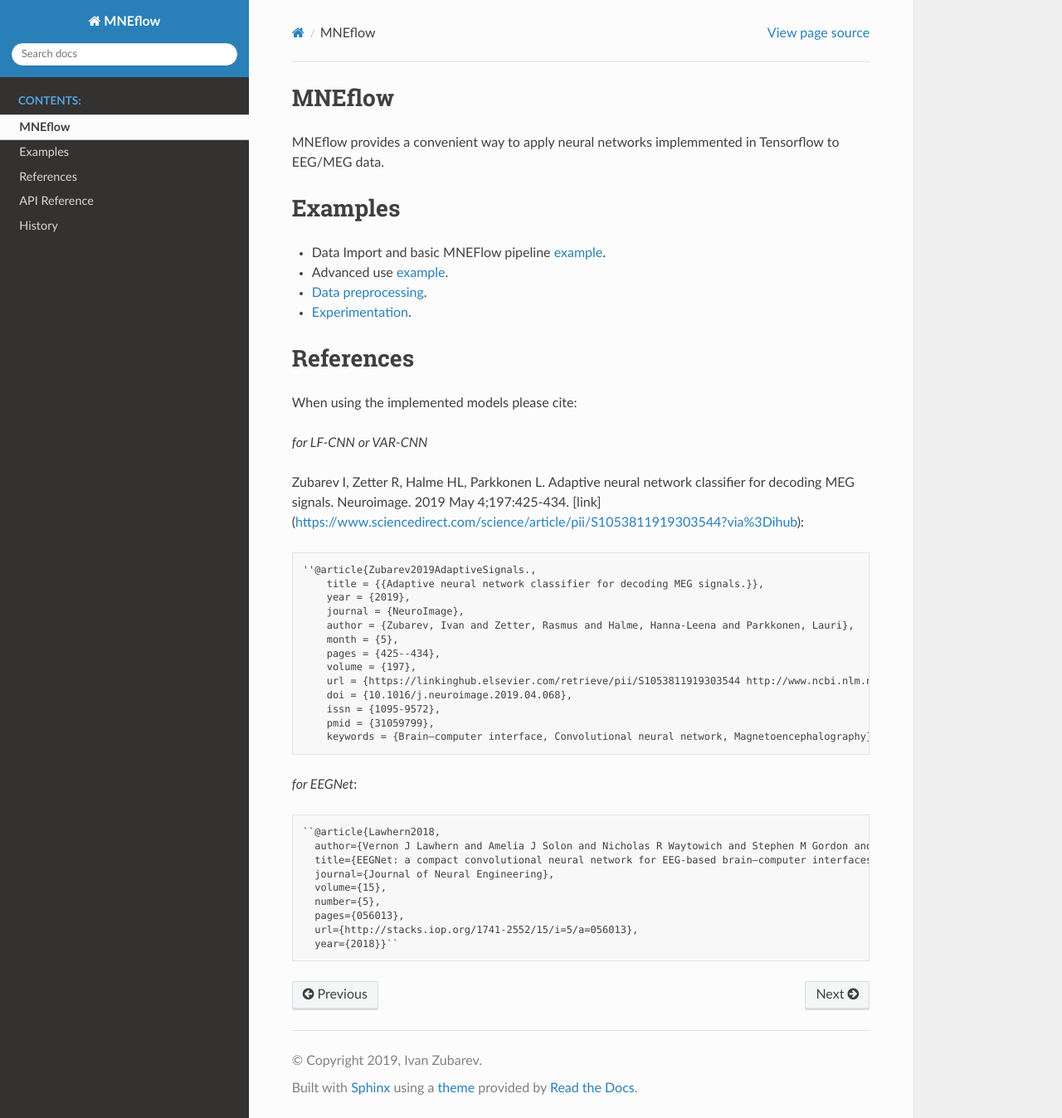
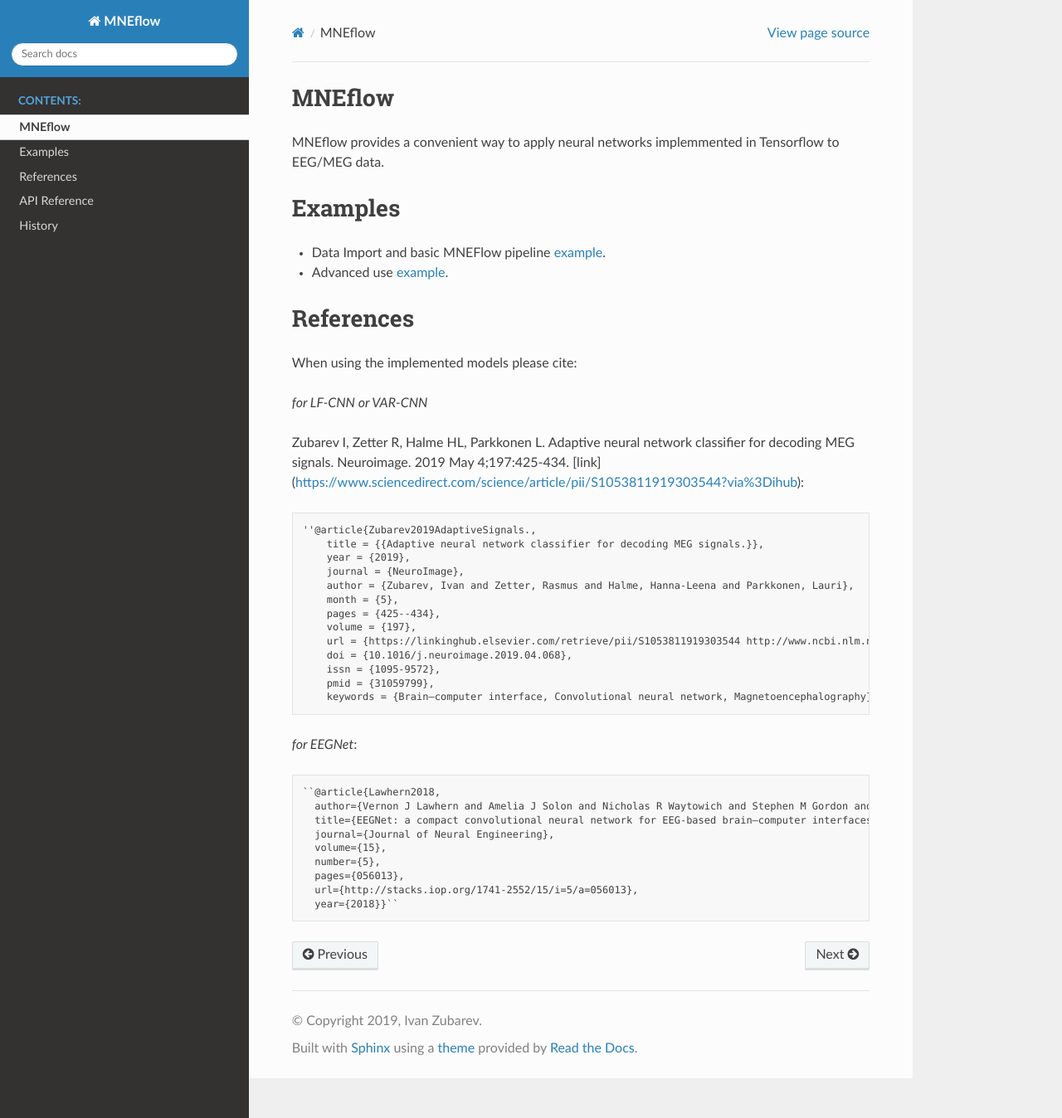
Before and after one commit to zubara/mneflow, a Sphinx documentation site: the page built from docs/intro.rst, in a window 1280 px wide and 1348 px high. Shown: the whole window at 83% size. Built offline with Sphinx 7.4.7 and the Read the Docs theme 2.0.0, drawn with Linux system fonts in a browser that asks for light colours.

```diff
--- a/docs/intro.rst
+++ b/docs/intro.rst
@@ -6,9 +6,7 @@ MNEflow provides a convenient way to apply neural networks implemmented in Tenso
 Examples
 ========
 * Data Import and basic MNEFlow pipeline `example <https://github.com/zubara/mneflow/blob/master/examples/mneflow_example.ipynb>`_.
-* Advanced use `example <https://github.com/zubara/mneflow/blob/master/examples/mneflow_example.ipynb>`_.
-* `Data preprocessing <https://github.com/zubara/mneflow/blob/master/examples/mneflow_example.ipynb>`_.
-* `Experimentation <https://github.com/zubara/mneflow/blob/master/examples/mneflow_example.ipynb>`_.
+* Advanced use `example <https://github.com/zubara/mneflow/blob/master/examples/own_graph_example.ipynb>`_.
 
 
 
```
Also changed, not shown: README.md (+4 -1 lines).
